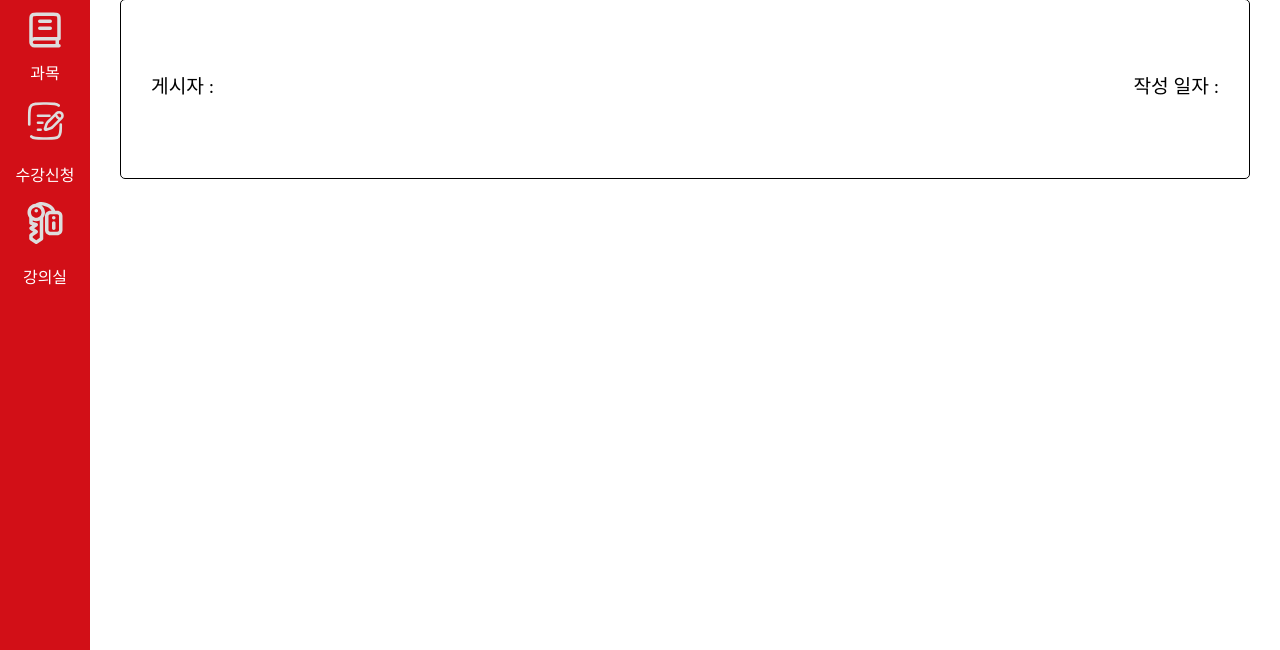
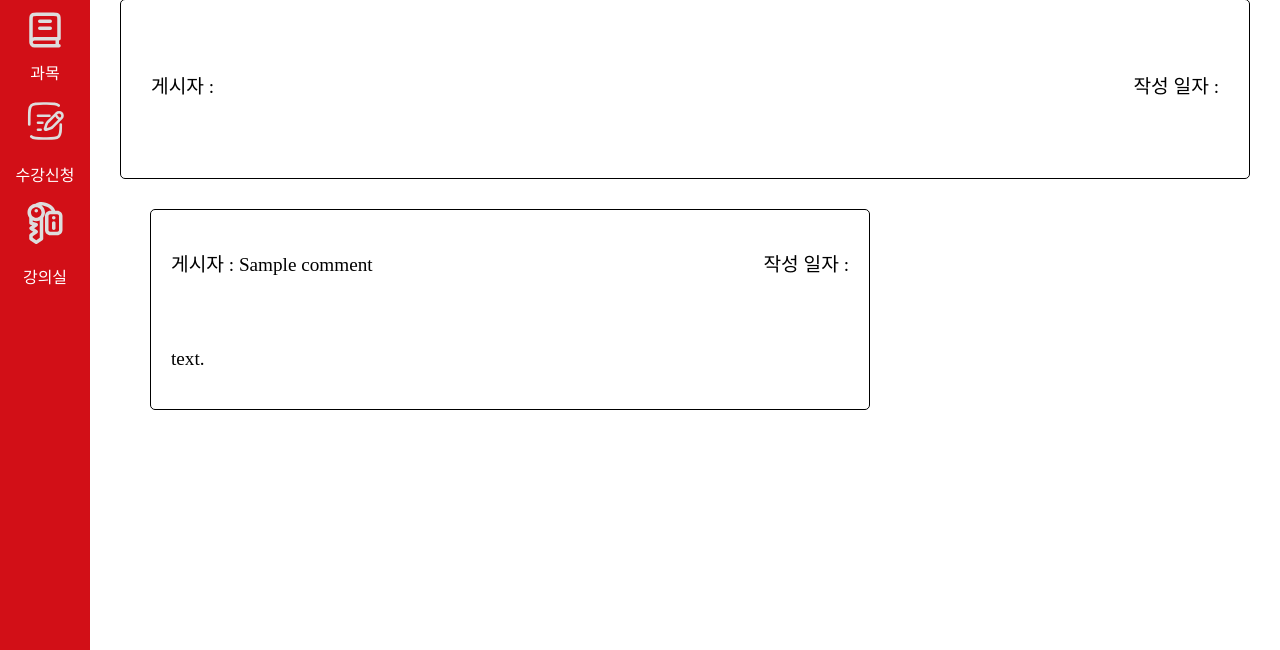
Before and after one commit to gidskql6671/database-team-project, a Spring app: page /class/post in a window 1280 px wide. Shown: the part 136-786 px from the top of the page. Run offline with Thymeleaf, Linux system fonts and the light colour scheme; the template is opened without the code that fills it: most values are stand-ins (such as "Sample title", 1, 10 or a date in 2020); data that the repository does not hold is empty; database files in the repository are not loaded.

Commit message:
댓글 조회 추가

```diff
--- a/src/main/java/knu/database/lms/dto/Comment.java
+++ b/src/main/java/knu/database/lms/dto/Comment.java
@@ -1,13 +1,17 @@
 package knu.database.lms.dto;
+
+import java.sql.Timestamp;
 
 public class Comment {
     public int id;
     public String content;
     public String publisherName;
+    public Timestamp createdAt;
 
-    public Comment(int id, String content, String publisherId) {
+    public Comment(int id, String content, String publisherId, Timestamp createdAt) {
         this.id = id;
         this.content = content;
         this.publisherName = publisherId;
+        this.createdAt = createdAt;
     }
 }
--- a/src/main/resources/static/css/class/post.css
+++ b/src/main/resources/static/css/class/post.css
@@ -4,6 +4,8 @@
     padding: 30px;
 
     font-size: larger;
+
+    margin-bottom: 30px;
 }
 
 .post_title {
@@ -16,3 +18,19 @@
     justify-content: space-between;
     margin-bottom: 30px;
 }
+
+.container_comment {
+    border: 1px solid black;
+    border-radius: 5px;
+    padding: 20px;
+    width: 60%;
+    margin: 0 0 15px 30px;
+
+    font-size: larger;
+}
+
+.comment_meta {
+    display: flex;
+    justify-content: space-between;
+    margin-bottom: 30px;
+}
--- a/src/main/resources/templates/class/post.html
+++ b/src/main/resources/templates/class/post.html
@@ -34,12 +34,31 @@
             게시자 : <span th:text="*{publisherName}" />
           </p>
           <p class="publisher">
-            작성 일자 : <span th:text="*{createdAt}" />
+            작성 일자 : <span th:text="*{
+            createdAt.toLocaleString().substring(0, createdAt.toLocaleString().length() -3)
+            }" />
           </p>
         </div>
         <p class="post_content"
            th:utext="${#strings.replace(post.content, nlString, '&lt;br /&gt;')}"></p>
       </div>
+
+      <th:block th:each="comment : ${comments}">
+        <div class="container_comment" th:object="${comment}">
+          <div class="comment_meta">
+            <p class="publisher">
+              게시자 : <span th:text="*{publisherName}" />
+            </p>
+            <p class="publisher">
+              작성 일자 : <span th:text="*{
+              createdAt.toLocaleString().substring(0, createdAt.toLocaleString().length() -3)
+              }" />
+            </p>
+          </div>
+          <p class="comment_content"
+             th:utext="${#strings.replace(comment.content, nlString, '&lt;br /&gt;')}"></p>
+        </div>
+      </th:block>
     </main>
   </div>
   <script src="/js/class/post.js"></script>
```
Also changed, not shown: src/main/java/knu/database/lms/controller/ClassController.java (+2 -22 lines), src/main/java/knu/database/lms/repositories/ClassRepository.java (+6 -4 lines).
